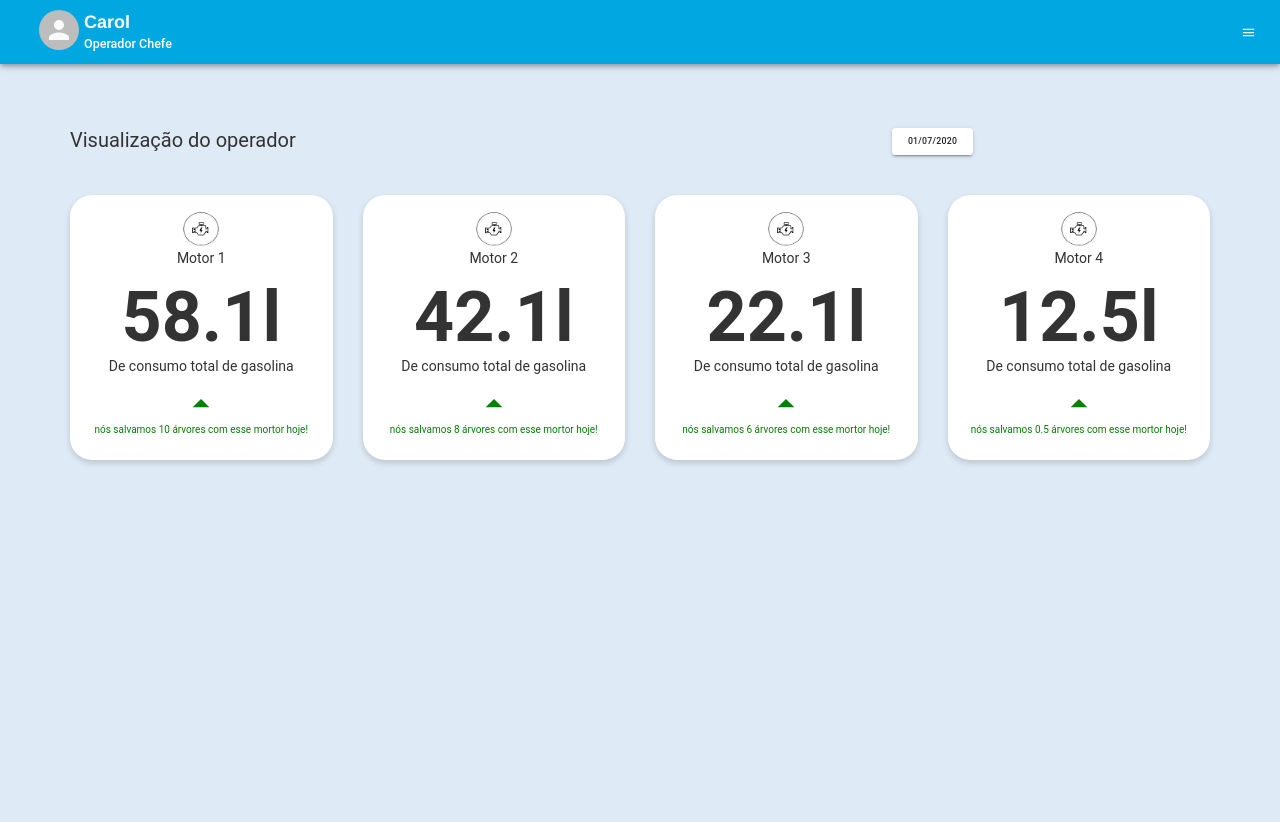
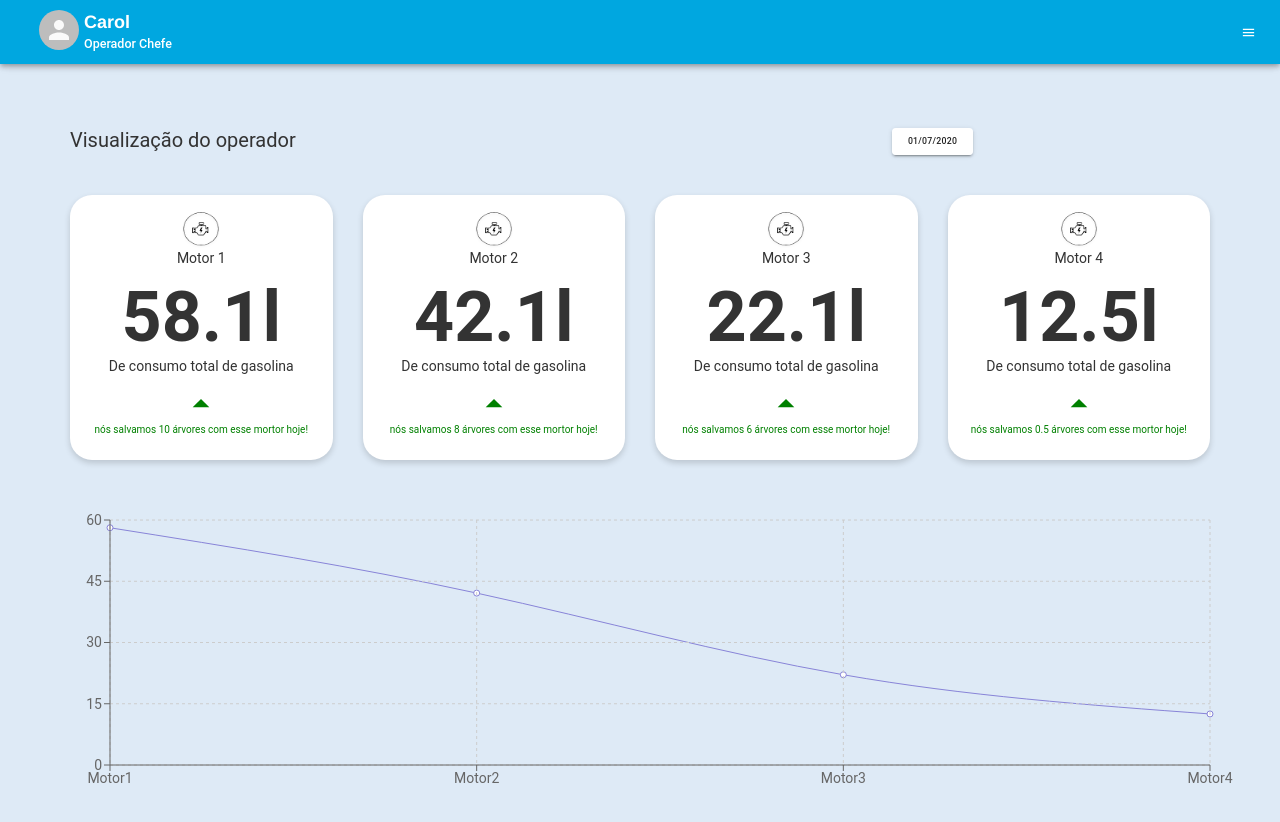
Before and after one commit to henriquepe/hacka-project, a React (Create React App) app: page /dashboard in a window 1280 px wide. Shown: the top 822 px of the page. Before the commit the page ends 800 px from the top, so only its background shows below. Built offline with nearby package versions, Linux system fonts and the light colour scheme.

Commit message:
simple-graph-dashboard

```diff
--- a/package.json
+++ b/package.json
@@ -13,6 +13,7 @@
     "@trendmicro/react-sidenav": "^0.5.0",
     "bootstrap": "^4.4.1",
     "bootstrap-v4-rtl": "^4.4.1-1",
+    "clsx": "^1.1.1",
     "eslint-config-airbnb": "^18.2.0",
     "eslint-plugin-import": "^2.21.2",
     "eslint-plugin-jsx-a11y": "^6.3.0",
@@ -25,7 +26,9 @@
     "react-dom": "^16.13.1",
     "react-image": "^4.0.2",
     "react-router-dom": "^5.2.0",
-    "react-scripts": "3.4.1"
+    "react-scripts": "3.4.1",
+    "react-vis": "^1.11.7",
+    "recharts": "^1.8.5"
   },
   "scripts": {
     "start": "react-scripts start",
--- a/src/features/dashboard/Dashboard.js
+++ b/src/features/dashboard/Dashboard.js
@@ -1,4 +1,5 @@
 import React from 'react';
+import { LineChart, Line, CartesianGrid, XAxis, YAxis } from 'recharts';
 
 import ArrowDropUpIcon from '@material-ui/icons/ArrowDropUp';
 import Menu from '../../shared/components/menu/Menu';
@@ -7,6 +8,13 @@ import DateButton from './components/dateButton/dateButton';
 import MotorContainer from './components/motorContainer/motorContainer';
 
 import './Dashboard.css';
+
+const data = [
+  { name: 'Motor1', uv: 58.1, pv: 2400, amt: 2400 },
+  { name: 'Motor2', uv: 42.1, pv: 2400, amt: 2400 },
+  { name: 'Motor3', uv: 22.1, pv: 2400, amt: 2400 },
+  { name: 'Motor4', uv: 12.5, pv: 2400, amt: 2400 },
+];
 
 const dashboard = () => {
   return (
@@ -78,6 +86,24 @@ const dashboard = () => {
               </div>
             </div>
           </div>
+
+          <div className="container">
+            <div className="row">
+              <div className="col-sm-12 col-md-12 col-lg-12">
+                <LineChart
+                  width={1200}
+                  height={300}
+                  data={data}
+                  margin={{ top: 20, right: 60, bottom: 5, left: -20 }}
+                >
+                  <Line type="natural" dataKey="uv" stroke="#8884d8" />
+                  <CartesianGrid stroke="#ccc" strokeDasharray="3 3 " />
+                  <XAxis dataKey="name" />
+                  <YAxis />
+                </LineChart>
+              </div>
+            </div>
+          </div>
         </div>
       </div>
     </>
--- a/src/features/dashboard/components/dateButton/dateButton.js
+++ b/src/features/dashboard/components/dateButton/dateButton.js
@@ -2,7 +2,6 @@ import React from 'react';
 import Grid from '@material-ui/core/Grid';
 import Button from '@material-ui/core/Button';
 import ButtonGroup from '@material-ui/core/ButtonGroup';
-import ArrowDropDownIcon from '@material-ui/icons/ArrowDropDown';
 import ClickAwayListener from '@material-ui/core/ClickAwayListener';
 import Grow from '@material-ui/core/Grow';
 import Paper from '@material-ui/core/Paper';
--- a/src/features/dashboard/components/motorContainer/motorContainer.js
+++ b/src/features/dashboard/components/motorContainer/motorContainer.js
@@ -1,5 +1,4 @@
 import React from 'react';
-import { ExpandMore } from '@material-ui/icons';
 import Avatar from '@material-ui/core/Avatar';
 import motor from '../../../../shared/assets/motor.png';
 
--- a/src/features/login/Login.css
+++ b/src/features/login/Login.css
@@ -21,7 +21,7 @@
   padding: 30px 10% 15% 10%;
 }
 
-.form #btn {
+#btn {
   width: 95%;
   height: 100%;
   padding: 10px;
@@ -29,7 +29,13 @@
   margin-top: 20px;
   font-size: 14px;
   color: #fff;
-  background: #00a7e0;
+  text-decoration: none !important;
+  background: #00a7e0 !important;
+}
+
+#btn:hover {
+  opacity: 0.9;
+
 }
 
 .textField {
--- a/src/shared/components/menu/Menu.js
+++ b/src/shared/components/menu/Menu.js
@@ -4,7 +4,6 @@ import { makeStyles, useTheme } from '@material-ui/core/styles';
 import Drawer from '@material-ui/core/Drawer';
 import AppBar from '@material-ui/core/AppBar';
 import Toolbar from '@material-ui/core/Toolbar';
-import CssBaseline from '@material-ui/core/CssBaseline';
 import List from '@material-ui/core/List';
 import Typography from '@material-ui/core/Typography';
 import Divider from '@material-ui/core/Divider';
@@ -82,9 +81,9 @@ export default function PersistentDrawerRight() {
   const theme = useTheme();
   const [open, setOpen] = React.useState(false);
 
-  const handleDrawerOpen = () => {
-    setOpen(true);
-  };
+  // const handleDrawerOpen = () => {
+  //   setOpen(true);
+  // };
 
   const handleDrawerClose = () => {
     setOpen(false);
```
Also changed, not shown: .eslintrc.json, src/features/dashboard/Dashboard.css (line endings or trailing spaces), 2 other files (tests, documents, lock files or other folders).
